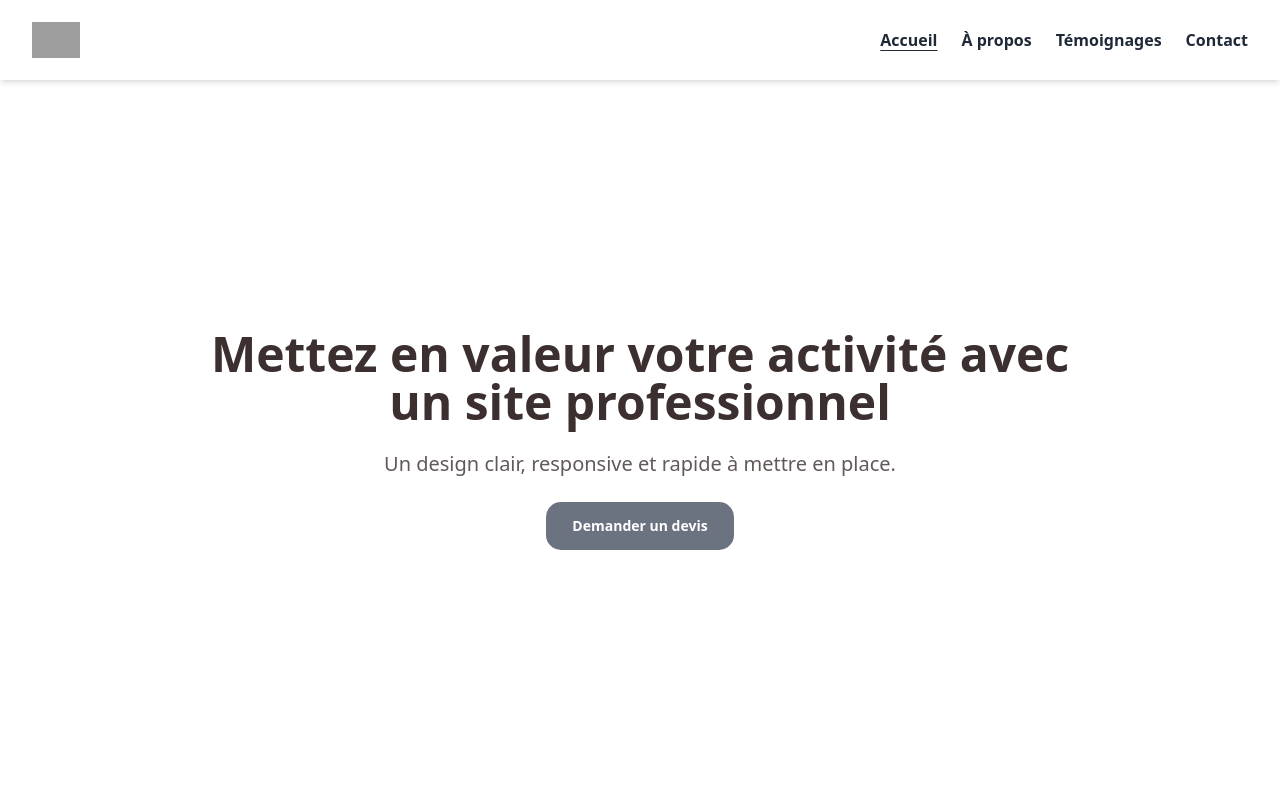
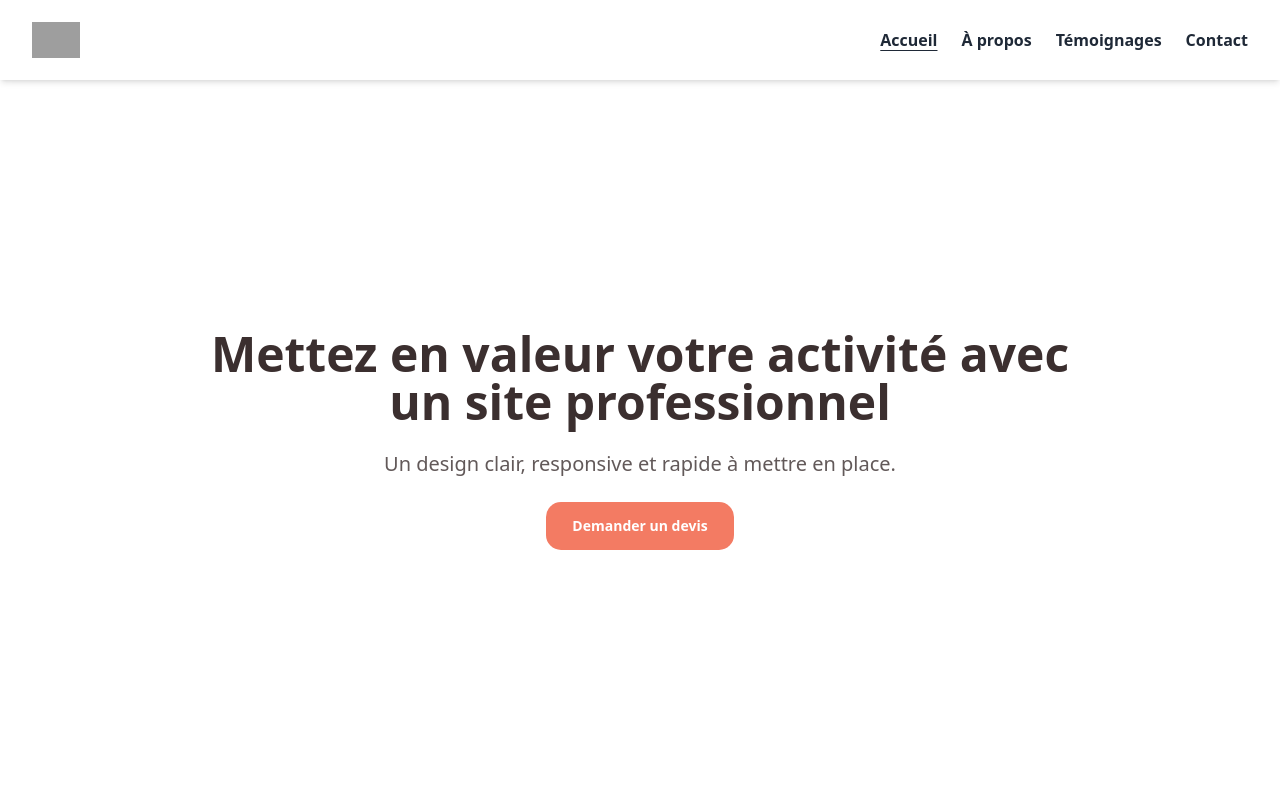
Before and after one commit to julienlisita/thomas-delaunay-website, a Next.js app: page / in a window 1280 px wide. Shown: the top 800 px of the page. Built offline with nearby package versions, Linux system fonts and the light colour scheme; grey boxes are pictures that could not be loaded.

Commit message:
feat(theme): add color variables and Tailwind config for CCS palette

```diff
--- a/src/app/globals.css
+++ b/src/app/globals.css
@@ -2,24 +2,33 @@
 @tailwind components;
 @tailwind utilities;
 
+/* === CCS Palette & Tokens === */
 :root {
-  /* Neutral scale (minimal) */
-  --neutral-100: #f5f5f5; /* bg */
-  --neutral-300: #e0e0e0; /* borders / subtle surfaces */
-  --neutral-600: #6b7280; /* primary / accents */
-  --neutral-900: #111827; /* main text */
+  /* Named colors (direct from brand palette) */
+  --color-dark: #2E4057;  /* deep slate blue - stability, structure */
+  --color-blue: #5BA3C8;  /* azur blue - energy, freshness */
+  --color-mint: #A8D5BA;  /* mint green - balance, well-being */
+  --color-sand: #F6F3EE;  /* sand beige - light background */
+  --color-coral: #F37B63; /* coral - warmth, human energy */
+  --color-night: #1C2A38; /* night blue - strong contrast */
+  --color-light: #E4EBF0; /* pale blue-grey - soft surfaces */
 
   /* Functional tokens */
-  --color-primary: var(--neutral-600);
-  --color-secondary: #9ca3af; /* optionnel, texte secondaire */
-  --color-bg: var(--neutral-100);
-  --color-surface: #ffffff;
-  --color-border: var(--neutral-300);
-  --color-text: var(--neutral-900);
-  --color-muted: var(--color-secondary);
+  --color-primary: var(--color-coral); /* Main accent color (CTAs, links, hover states) */
+  --color-secondary: var(--color-blue); /* Secondary accent (soft hover, icons, subtle details) */
+  --color-bg: var(--color-sand); /* Global background color */
+  --color-surface: var(--color-light); /* Surfaces for cards or secondary sections */
+  --color-border: var(--color-blue); /* Soft blue-tinted borders */
+  --color-text: var(--color-dark); /* Main text color (high contrast on light background) */
+  --color-muted: var(--color-mint); /* Muted elements: badges, quotes, highlights */
 
-  /* Layout */
-  --header-height: 56px;
+  /* Strong elements */
+  --color-heading: var(--color-night); /* Headings (deeper tone for visual anchor) */
+  --color-footer-bg: var(--color-dark); /* Footer background color */
+  --color-footer-text: var(--color-sand); /* Footer text color */
+
+  /* Layout tokens */
+  --header-height: 56px; /* h-14 */
 }
 
 @media (min-width: 640px) {
--- a/tailwind.config.js
+++ b/tailwind.config.js
@@ -4,20 +4,27 @@ module.exports = {
   theme: {
     extend: {
       colors: {
-        primary: 'var(--color-primary)',
-        secondary: 'var(--color-secondary)',
-        bg: 'var(--color-bg)',
-        surface: 'var(--color-surface)',
-        border: 'var(--color-border)',
-        text: 'var(--color-text)',
-        muted: 'var(--color-muted)',
+        //  Brand palette
+          dark: '#2E4057',   // deep slate blue - stability, structure
+          blue: '#5BA3C8',   // azur blue - energy, freshness
+          mint: '#A8D5BA',   // mint green - balance, well-being
+          sand: '#F6F3EE',   // sand beige - light background
+          coral: '#F37B63',  // coral - warmth, human energy
+          night: '#1C2A38',  // night blue - strong contrast
+          light: '#E4EBF0',  // pale blue-grey - soft surfaces
 
-        /* Expose minimal neutrals if tu veux les appeler directement */
-        neutral: {
-          100: 'var(--neutral-100)',
-          300: 'var(--neutral-300)',
-          600: 'var(--neutral-600)',
-          900: 'var(--neutral-900)',
+        //  Functional aliases (design tokens)
+        primary: '#F37B63',      // coral
+        secondary: '#5BA3C8',    // blue
+        bg: '#F6F3EE',           // sand (global background)
+        surface: '#E4EBF0',      // light (cards, sections)
+        border: '#5BA3C8',       // blue border
+        text: '#2E4057',         // dark
+        muted: '#A8D5BA',        // mint (soft accents)
+        heading: '#1C2A38',      // night (titles)
+        footer: {
+          bg: '#2E4057',
+          text: '#F6F3EE',
         },
       },
     },
```
